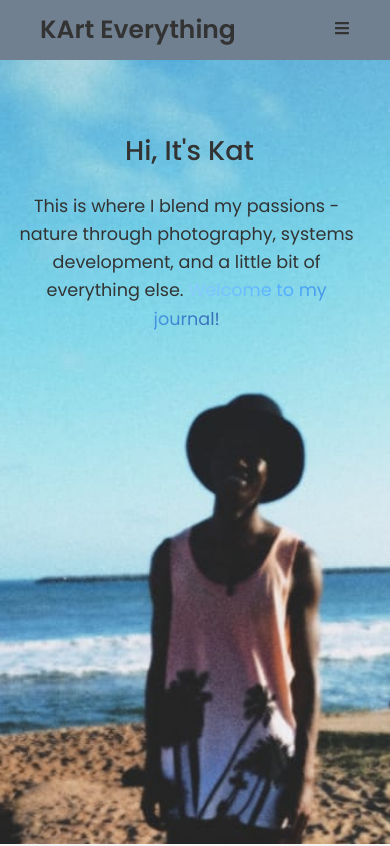
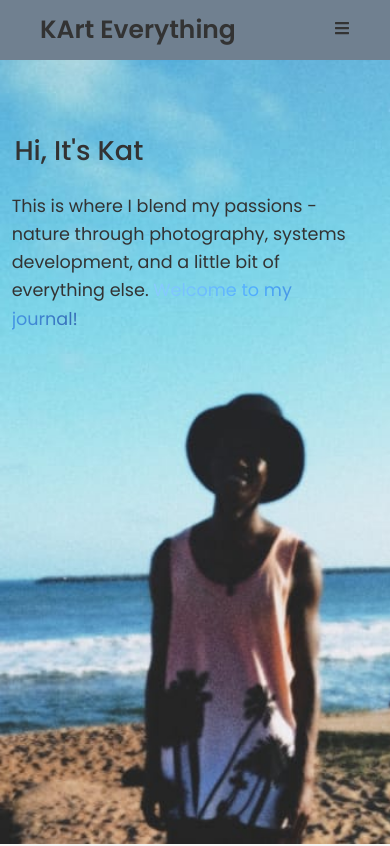
Before and after one commit to karteverything/karteverything2, a Next.js app: page / in a window 390 px wide. Shown: the top 846 px of the page. Built offline with nearby package versions, Linux system fonts and the light colour scheme; no server answers; the database is empty.

Commit message:
align hero text to the left

```diff
--- a/app/globals.css
+++ b/app/globals.css
@@ -220,6 +220,16 @@ h1 {
 
 
 @media (max-width: 768px) {
+    .hero {
+        text-align: left;
+    }
+
+    .hero .container {
+        display: flex;
+        flex-direction: column;
+        align-items: flex-start;
+    }
+
     h1 {
         font-size: 1.7rem;
         margin-top: 50px;
```
